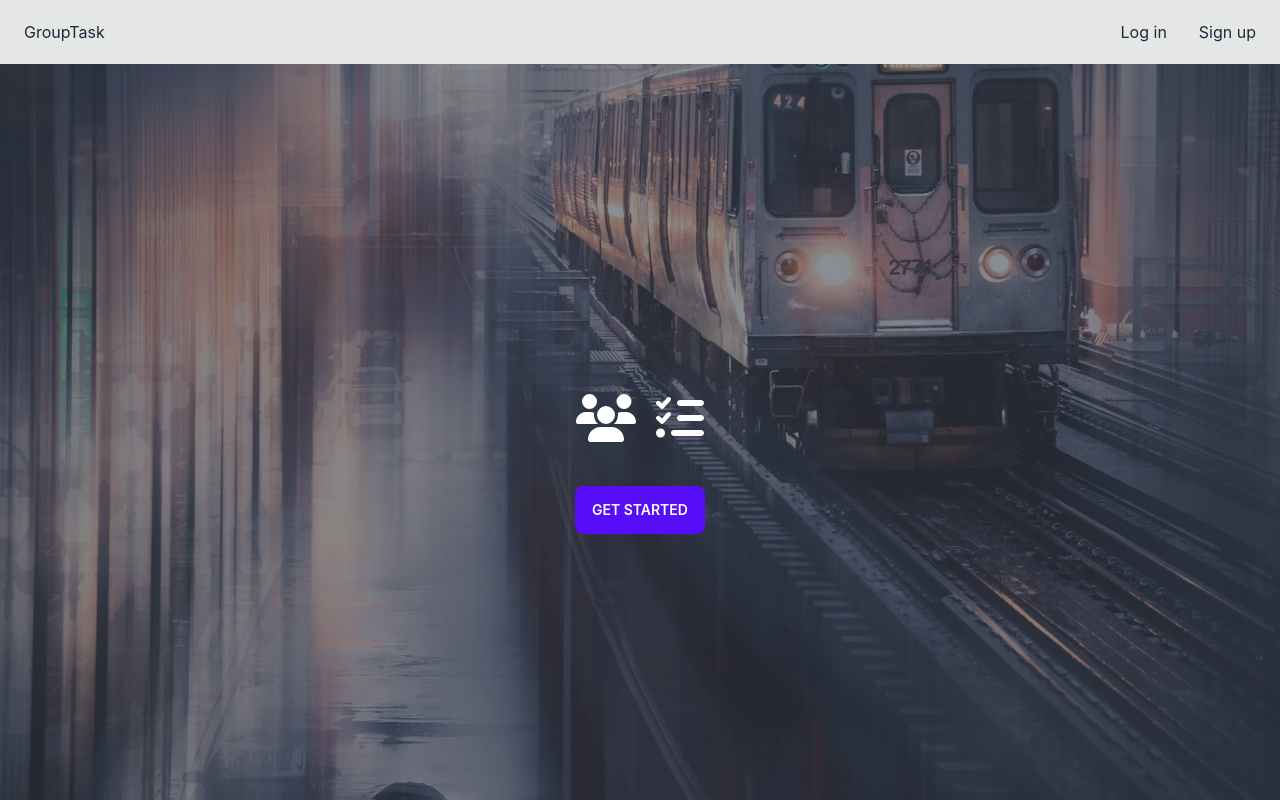
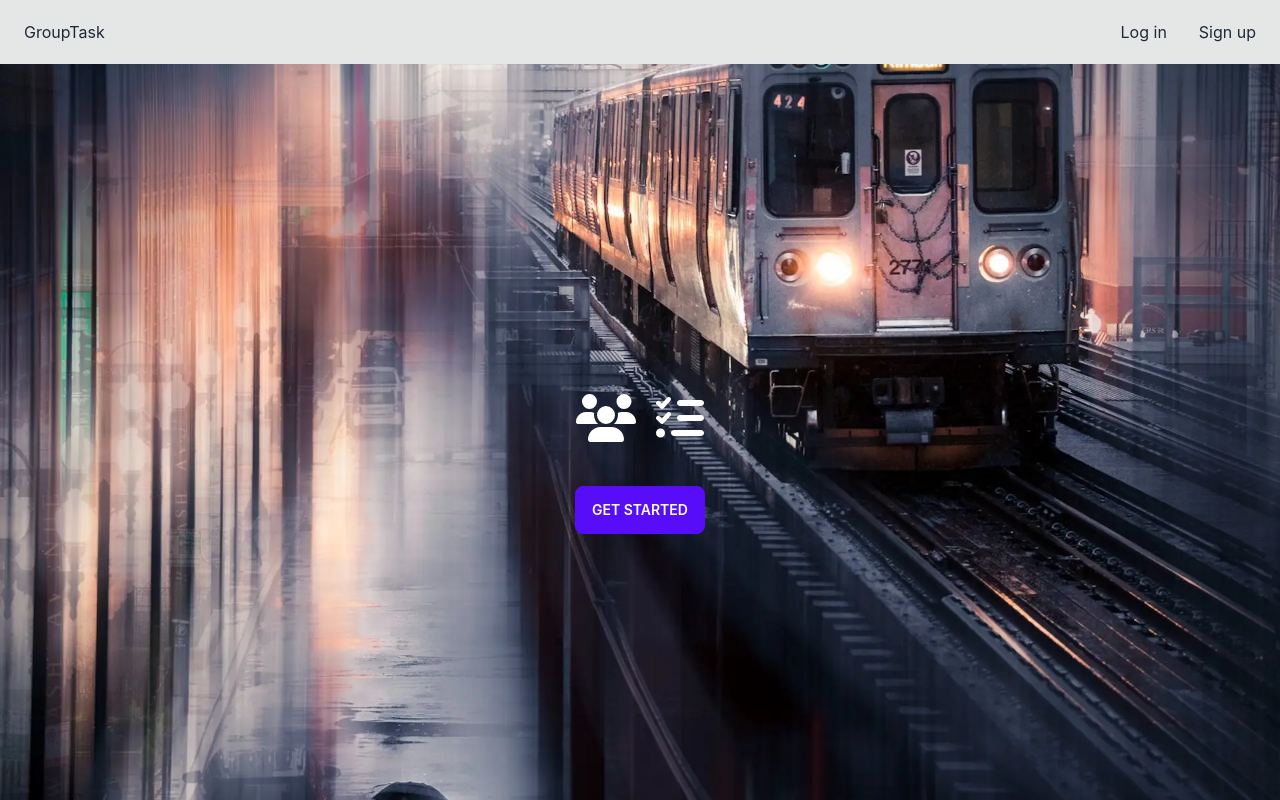
Before and after one commit to 4ntm4n/ms5v2, a React (Create React App) app: page / in a window 1280 px wide. Built offline with nearby package versions, Linux system fonts and the light colour scheme.

Commit message:
add useEffects and states for fading effect and to change images automatically.

```diff
--- a/src/components/BackgroundImage.js
+++ b/src/components/BackgroundImage.js
@@ -1,4 +1,4 @@
-import React, { useState } from "react";
+import React, { useEffect, useState } from "react";
 
 const images = [
   "/img/homepage/img1.webp",
@@ -9,15 +9,49 @@ const images = [
 ];
 
 function BackgroundImage({ children }) {
-    const [bgImage, setBgImage] = useState(
-        images[Math.floor(Math.random() * 5)]
-    );
+  const [bgImage, setBgImage] = useState(images[Math.floor(Math.random() * 5)]);
+  const [isFadingOut, setIsFadingOut] = useState(false);
+
+  useEffect(() => {
+    const timer = setInterval(() => {
+      setIsFadingOut(true);
+    }, 6500);
+
+    return () => {
+      clearInterval(timer);
+    };
+  }, []);
+
+  useEffect(() => {
+    if (isFadingOut) {
+      setTimeout(() => {
+        setBgImage((prevImg) => {
+          const idx = images.indexOf(prevImg);
+          const nextIdx = (idx + 1) % 5;
+          return images[nextIdx];
+        });
+        setIsFadingOut(false);
+      }, 600);
+    }
+  }, [isFadingOut]);
 
   return (
-    <div className="hero min-h-screen" style={{ backgroundImage: `url(${bgImage})` }}>
+    <div className="hero min-h-screen relative bg-[#000]">
+      <div
+        className={`absolute inset-0 transition-opacity duration-500 ${
+          isFadingOut ? "opacity-0" : "opacity-100"
+        }`}
+        style={{
+          backgroundImage: `url(${bgImage})`,
+          backgroundPosition: "center",
+          backgroundSize: "cover",
+        }}
+      />
       {children}
     </div>
   );
 }
 
 export default BackgroundImage;
+
+/*  ${} */
```
Lines whose indentation alone changed are shown as unchanged.
